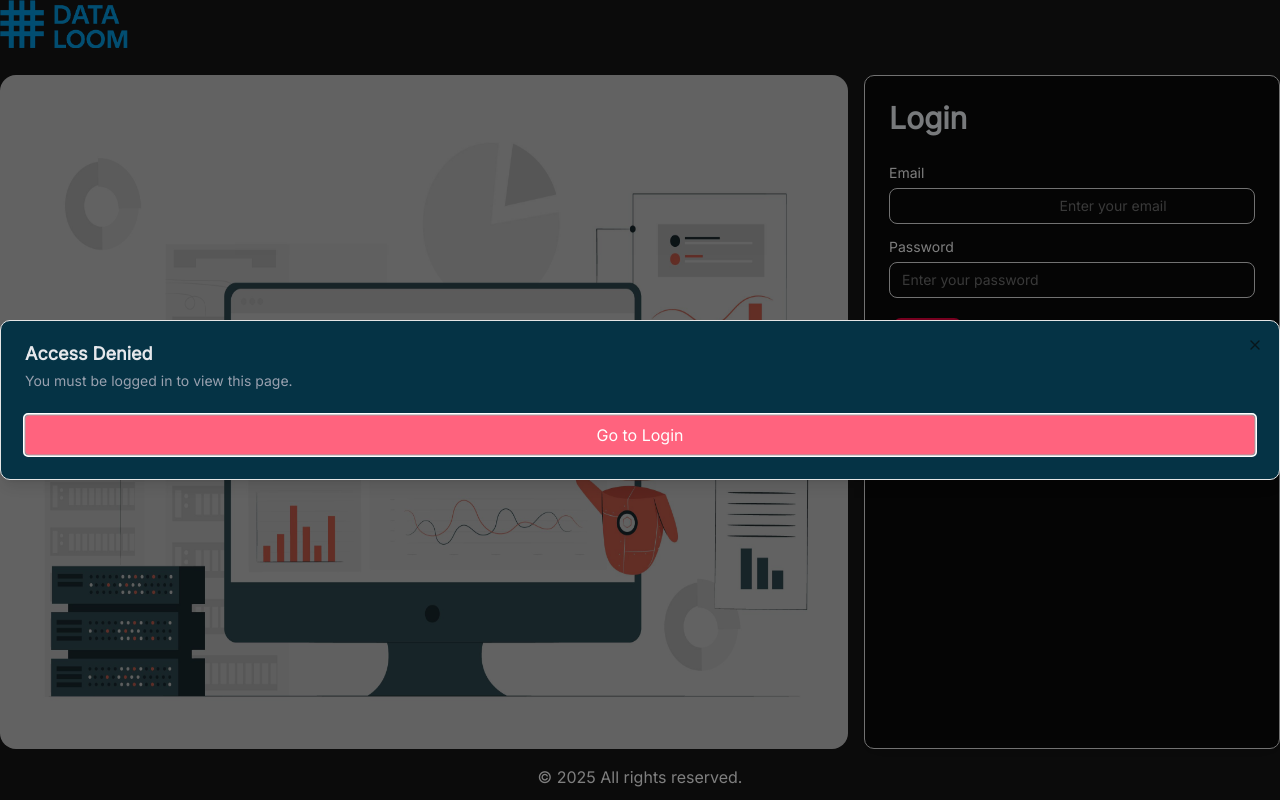
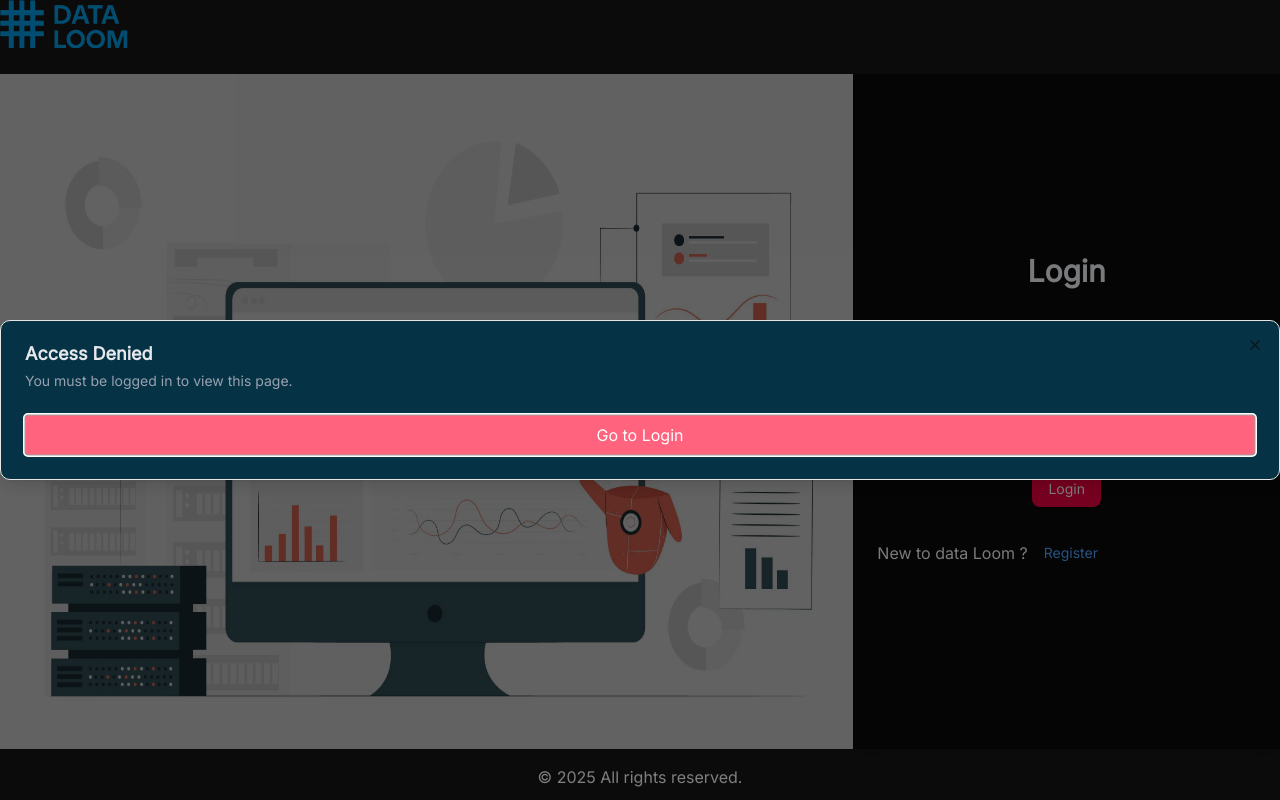
Before and after one commit to HardikDk121/Data_Loom, a React (Vite) app in the folder frontend/: page /login in a window 1280 px wide. Built offline with nearby package versions, Linux system fonts and the light colour scheme.

Commit message:
login ui -2

```diff
--- a/frontend/src/components/charts/ChartCard.jsx
+++ b/frontend/src/components/charts/ChartCard.jsx
@@ -27,7 +27,6 @@ import { useLocation } from "react-router-dom";
 import {
   Form,
   FormControl,
-  FormDescription,
   FormField,
   FormItem,
   FormLabel,
@@ -93,7 +92,7 @@ function ChartCard(props) {
                 {ChartComponent}
               </div>
               <div className="col-span-8">
-                <FormComponent chartSection={props.name} chartNo={index + 1 } />
+                <FormComponent chartSection={props.name} chartNo={index + 1} />
               </div>
 
 
--- a/frontend/src/layout/BackgroundImage.jsx
+++ b/frontend/src/layout/BackgroundImage.jsx
@@ -1,7 +1,6 @@
-function BackgroundImage()
-{
-    return(
-        <img src="assets/images/4905827.jpg " className={`rounded-2xl opacity-75 col-span-8 row-span-12 w-full h-full`} alt=""  />
-    )
+function BackgroundImage() {
+  return (
+    <img src="assets/images/4905827.jpg " className={`rounded-none opacity-75 col-span-8 row-span-12 w-full h-full m-0`} alt="" />
+  )
 }
 export default BackgroundImage;
--- a/frontend/src/layout/Layout.jsx
+++ b/frontend/src/layout/Layout.jsx
@@ -2,8 +2,7 @@ import Header from "./Header";
 import Footer from "./Footer";
 import { useLocation } from "react-router-dom";
 
-function Layout({children})
-{
+function Layout({ children }) {
   const location = useLocation();
   const hideHeaderFooterRoutes = ["/Login", "/Register"]; // Routes where header/footer should be hidden
 
@@ -14,7 +13,8 @@ function Layout({children})
 
       {shouldShowHeaderFooter && <Header />}
 
-          <main className={`col-span-12 row-span-10  grid grid-cols-12 auto-rows-auto gap-4 w-full h-full object-cover text-gray-100`}>
+      <main className={`col-span-12 row-span-10  grid grid-cols-12 auto-rows-auto  w-full h-full object-cover text-gray-100`}>
+
         {children}
       </main>
 
--- a/frontend/src/pages/LoginForm.jsx
+++ b/frontend/src/pages/LoginForm.jsx
@@ -44,7 +44,6 @@ function LoginForm() {
       console.log(response.data);
       setError("");
       const name = response.data.name;
-
       navigate("/", { state: { name } });
     }
     catch (error) {
@@ -61,7 +60,7 @@ function LoginForm() {
   });
   return (<>
     <BackgroundImage />
-        <Card className={` bg-neutral-950 rounded-lg shadow-lg text-white col-span-4 row-span-12 h-full  `}>
+    <Card className={` bg-neutral-950 border-none rounded-none shadow-lg text-white col-span-4 row-span-12 h-full text-center flex flex-center justify-center  `}>
       <CardHeader>
         <CardTitle className={`text-slate-100 text-3xl font-extrabold`}>Login</CardTitle>
       </CardHeader>
--- a/frontend/src/pages/RegisterForm.jsx
+++ b/frontend/src/pages/RegisterForm.jsx
@@ -2,7 +2,7 @@ import { z } from 'zod';
 import { zodResolver } from '@hookform/resolvers/zod';
 import { useForm } from 'react-hook-form';
 import { useState } from 'react';
-import { Link, Navigate } from 'react-router-dom'
+import { Link } from 'react-router-dom'
 import axios from 'axios';
 import { useNavigate } from 'react-router-dom';
 import {
@@ -44,8 +44,7 @@ const FormSchema = z.object(
 function RegisterForm() {
   const navigate = useNavigate();
   const [error, setError] = useState("");
-        const handleSubmit = async(data)=>
-        {
+  const handleSubmit = async (data) => {
     try {
       delete data.confirmPassword;
       console.log(data);
@@ -59,10 +58,9 @@ const FormSchema = z.object(
       const name = response.data.name;
       navigate("/", { state: { name } });
     }
-            catch (error)
-            {
+    catch (error) {
       setError(error.response.data?.message || "Something went wrong please try again later");
-                console.error("Error submitting form:", error.response?.data || error.message,error.response.status);
+      console.error("Error submitting form:", error.response?.data || error.message, error.response.status);
     }
   }
   const form = useForm({
@@ -77,7 +75,7 @@ const FormSchema = z.object(
   return (
     <>
       <BackgroundImage />
-        <Card className={` bg-gray-950 rounded-lg shadow-lg col-span-4 row-span-12`}>
+      <Card className={` bg-gray-950 hadow-lg border-none rounded-none col-span-4 row-span-12 flex flex-coulmn justify-center`}>
         <CardHeader>
           <CardTitle className={`text-slate-100 text-3xl font-extrabold `}>Register</CardTitle>
         </CardHeader>
```
Lines whose indentation alone changed are shown as unchanged.
